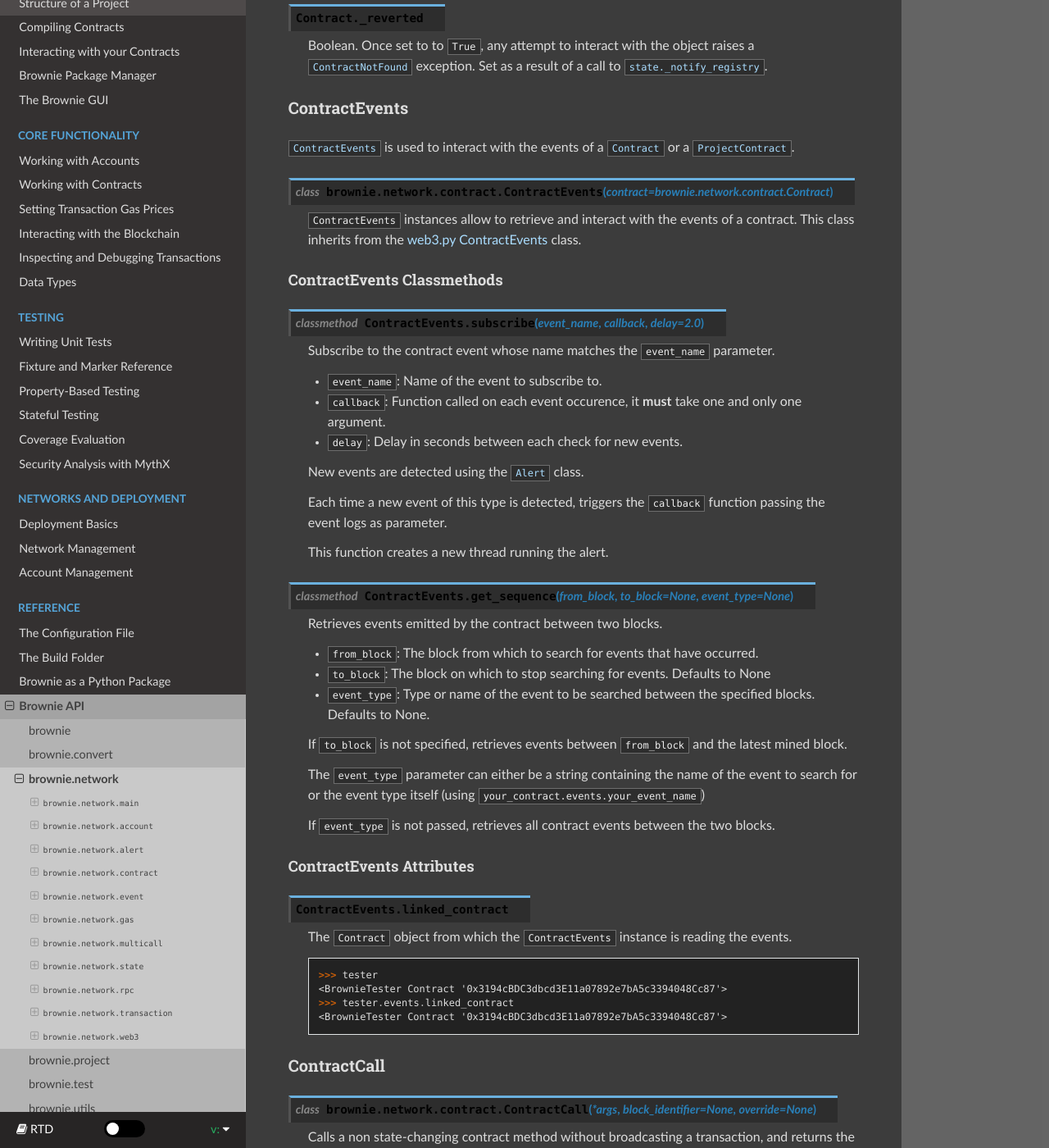
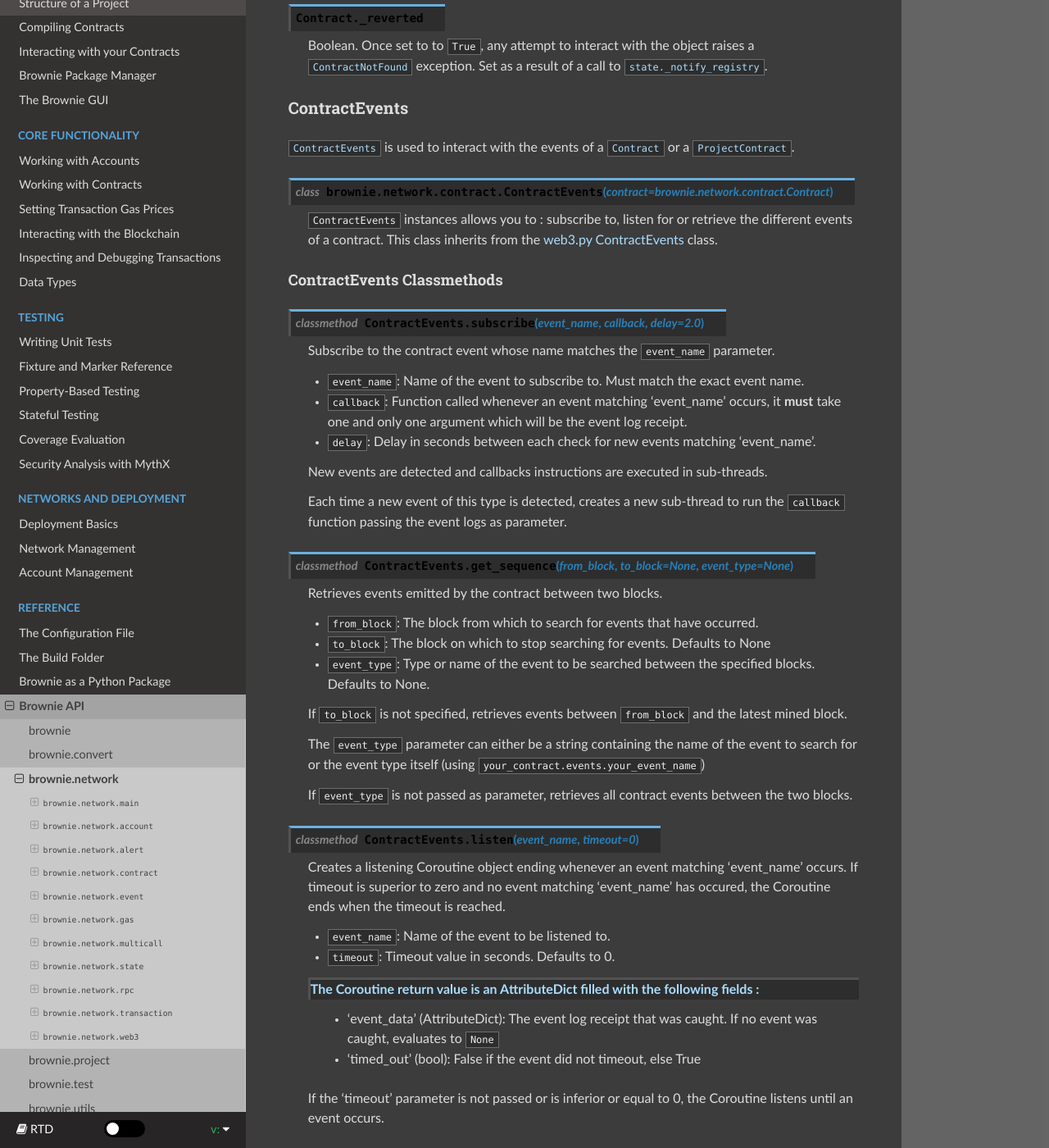
Before and after one commit to eth-brownie/brownie, a Sphinx documentation site: the page built from docs/api-network.rst, in a window 1280 px wide and 1400 px high, scrolled down 21976 px. Shown: the whole window at 82% size. Built offline with Sphinx 7.4.7 and the Read the Docs theme 2.0.0, drawn with Linux system fonts in a browser that asks for light colours; some of the changed text lies outside the part shown.

Commit message:
Start updating documentation

```diff
--- a/docs/api-network.rst
+++ b/docs/api-network.rst
@@ -1079,7 +1079,7 @@
 
 .. py:class:: brownie.network.contract.ContractEvents(contract=brownie.network.contract.Contract)
 
-    ``ContractEvents`` instances allow to retrieve and interact with the events of a contract.
+    ``ContractEvents`` instances allows you to : subscribe to, listen for or retrieve the different events of a contract.
     This class inherits from the :ref:`web3.py ContractEvents <https://web3py.readthedocs.io/en/stable/contracts.html?highlight=ContractEvents#web3.contract.ContractEvents>` class.
 
 ContractEvents Classmethods
@@ -1089,15 +1089,13 @@
 
     Subscribe to the contract event whose name matches the ``event_name`` parameter.
 
-    * ``event_name``: Name of the event to subscribe to.
-    * ``callback``: Function called on each event occurence, it **must** take one and only one argument.
-    * ``delay``: Delay in seconds between each check for new events.
-
-    New events are detected using the :func:`Alert <brownie.network.alert.Alert>` class.
-
-    Each time a new event of this type is detected, triggers the ``callback`` function passing the event logs as parameter.
-
-    This function creates a new thread running the alert.
+    * ``event_name``: Name of the event to subscribe to. Must match the exact event name.
+    * ``callback``: Function called whenever an event matching 'event_name' occurs, it **must** take one and only one argument which will be the event log receipt.
+    * ``delay``: Delay in seconds between each check for new events matching 'event_name'.
+
+    New events are detected and callbacks instructions are executed in sub-threads.
+
+    Each time a new event of this type is detected, creates a new sub-thread to run the ``callback`` function passing the event logs as parameter.
 
 .. py:classmethod:: ContractEvents.get_sequence(from_block, to_block=None, event_type=None)
 
@@ -1111,7 +1109,22 @@
 
     The ``event_type`` parameter can either be a string containing the name of the event to search for or the event type itself (using ``your_contract.events.your_event_name``)
 
-    If ``event_type`` is not passed, retrieves all contract events between the two blocks.
+    If ``event_type`` is not passed as parameter, retrieves all contract events between the two blocks.
+
+.. py:classmethod:: ContractEvents.listen(event_name, timeout=0)
+
+    Creates a listening Coroutine object ending whenever an event matching 'event_name' occurs.
+    If timeout is superior to zero and no event matching 'event_name' has occured, the Coroutine ends when the timeout is reached.
+
+    * ``event_name``: Name of the event to be listened to.
+    * ``timeout``: Timeout value in seconds. Defaults to 0.
+
+    The Coroutine return value is an AttributeDict filled with the following fields :
+        - 'event_data' (AttributeDict): The event log receipt that was caught. If no event was caught, evaluates to ``None``
+        - 'timed_out' (bool): False if the event did not timeout, else True
+
+    If the 'timeout' parameter is not passed or is inferior or equal to 0, the Coroutine listens until an event occurs.
+
 
 ContractEvents Attributes
 *************************
@@ -1502,9 +1515,49 @@
 
     Returns a set-like object providing a view on the object's keys.
 
+
 .. py:classmethod:: EventDict.values
 
     Returns an object providing a view on the object's values.
+
+EventWatcher
+------------
+
+.. py:class:: brownie.network.event.EventWatcher
+
+    Class containing methods to set callbacks on user-specified events.
+
+    This class uses multiple threads:
+        * The main thread (original process) starts a sub-thread and can be used to add callback instructions on events occurrences.
+        * The sub-thread looks for new events among the ones with callback instructions.
+        * When a new event is found, creates a new thread to run the callback instructions passing the event data as parameter.
+
+.. py:classmethod:: EventWatcher.add_event_callback(event, callback, delay=2.0, repeat=True, from_block=None)
+
+    Adds a callback instruction for the specified event.
+
+    * ``event``: The ContractEvent instance to watch for.
+    * ``callback``: The function to be called when a new ``event`` is detected.
+    * ``delay``: The delay between each check for new ``event``(s). Defaults to 2.0.
+    * ``repeat``: Wether to repeat the callback or not (if ``False``, the callback will be called once only). Defaults to ``True``.
+    * ``from_block``: The first block in which to look for ``event``(s). Defaults to None.
+
+    This function raises a ``TypeError`` if the ``callback`` parameter is not a callable object.
+
+.. py:classmethod:: EventWatcher.stop(wait=True)
+
+    Sends the instruction to stop to the running threads.
+
+    This function does not reset the instance to its initial state.
+
+    If that is your goal, check the :func:`EventWatcher.reset <brownie.network.event.EventWatcher.reset>` method.
+
+    * ``wait``: Wether to wait for threads to join within the function. Defaults to True.
+
+.. py:classmethod:: EventWatcher.reset
+
+    Uses the :func:`EventWatcher.stop <brownie.network.event.EventWatcher.stop>` function to stop the running threads.
+    After stopping, resets the instance to its default state.
 
 Internal Classes and Methods
 ----------------------------
```
